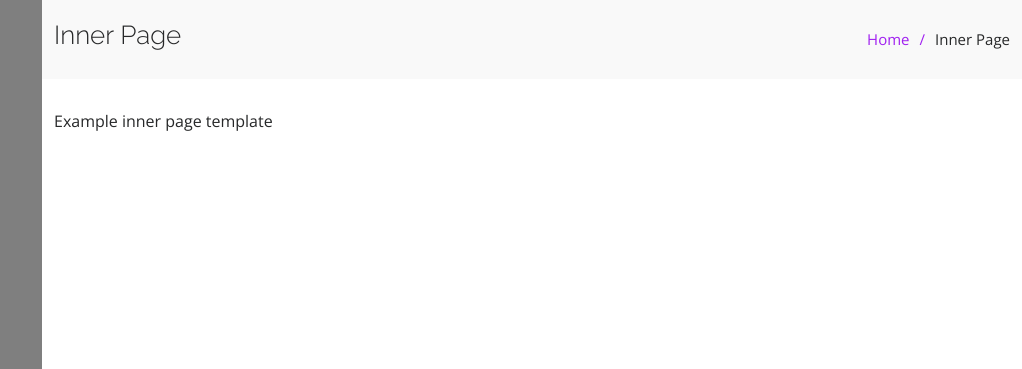
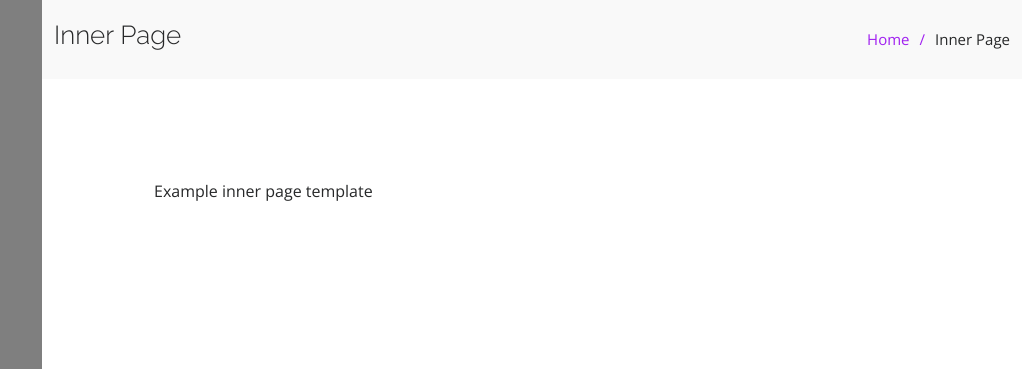
Before and after one commit to firstbroken/Portf-lio, a plain HTML site: page inner-page.html in a window 1280 px wide. Shown: the top 369 px of the page, 258-1280 px from the left. Drawn offline with nearby package versions, Linux system fonts and the light colour scheme.

Commit message:
Add files via upload

```diff
--- a/assets/css/style.css
+++ b/assets/css/style.css
@@ -294,7 +294,7 @@ h6 {
 # Sections General
 --------------------------------------------------------------*/
 section {
-  padding: 30px 0;
+  padding: 100px 100px;
   overflow: hidden;
 }
 
@@ -303,7 +303,7 @@ section {
 }
 
 .section-title {
-  padding-bottom: 30px;
+  padding-bottom: 30px ;
 }
 
 .section-title h2 {
```
Also changed, not shown: assets/img/testimonials/Cintia Pinho.jpg (added).
